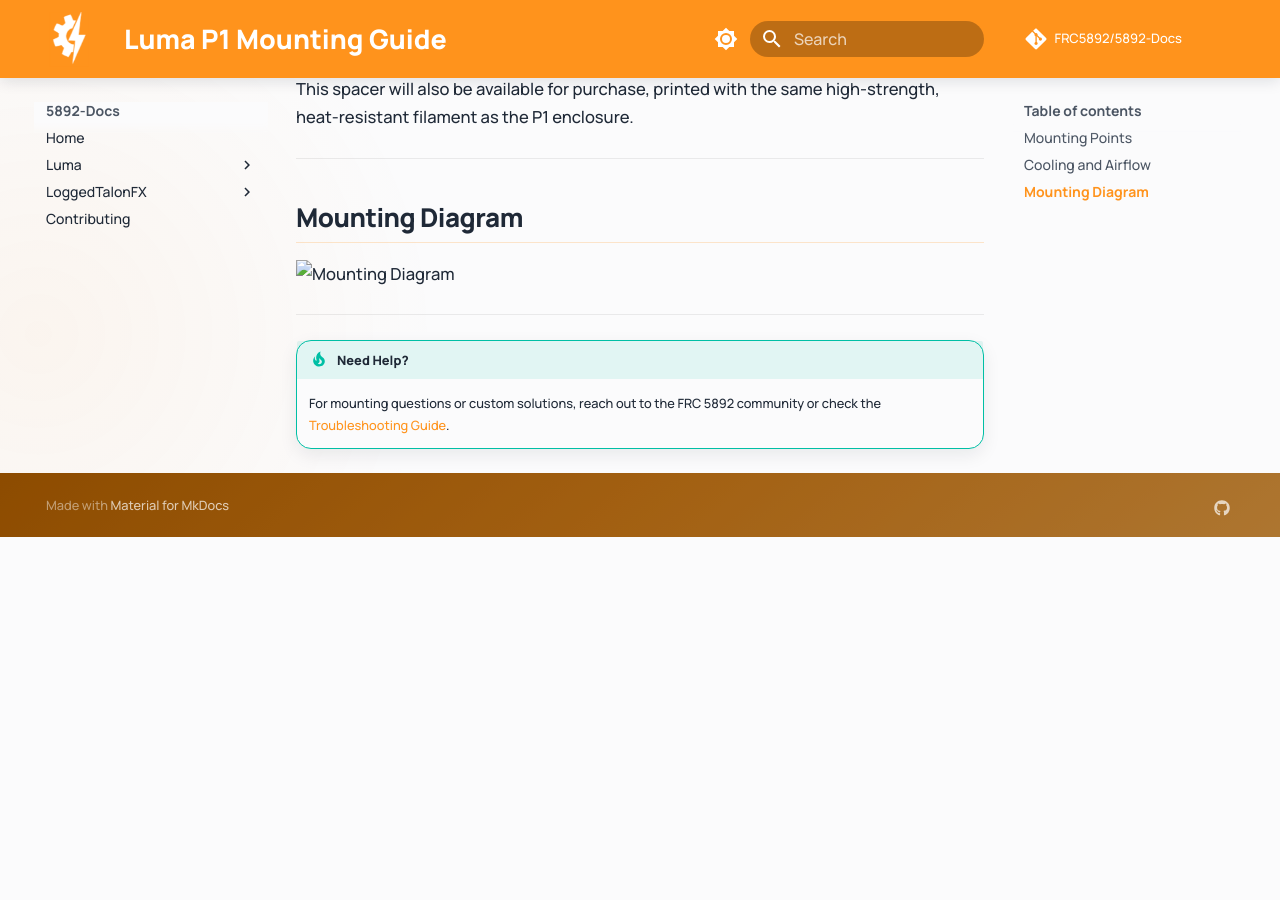
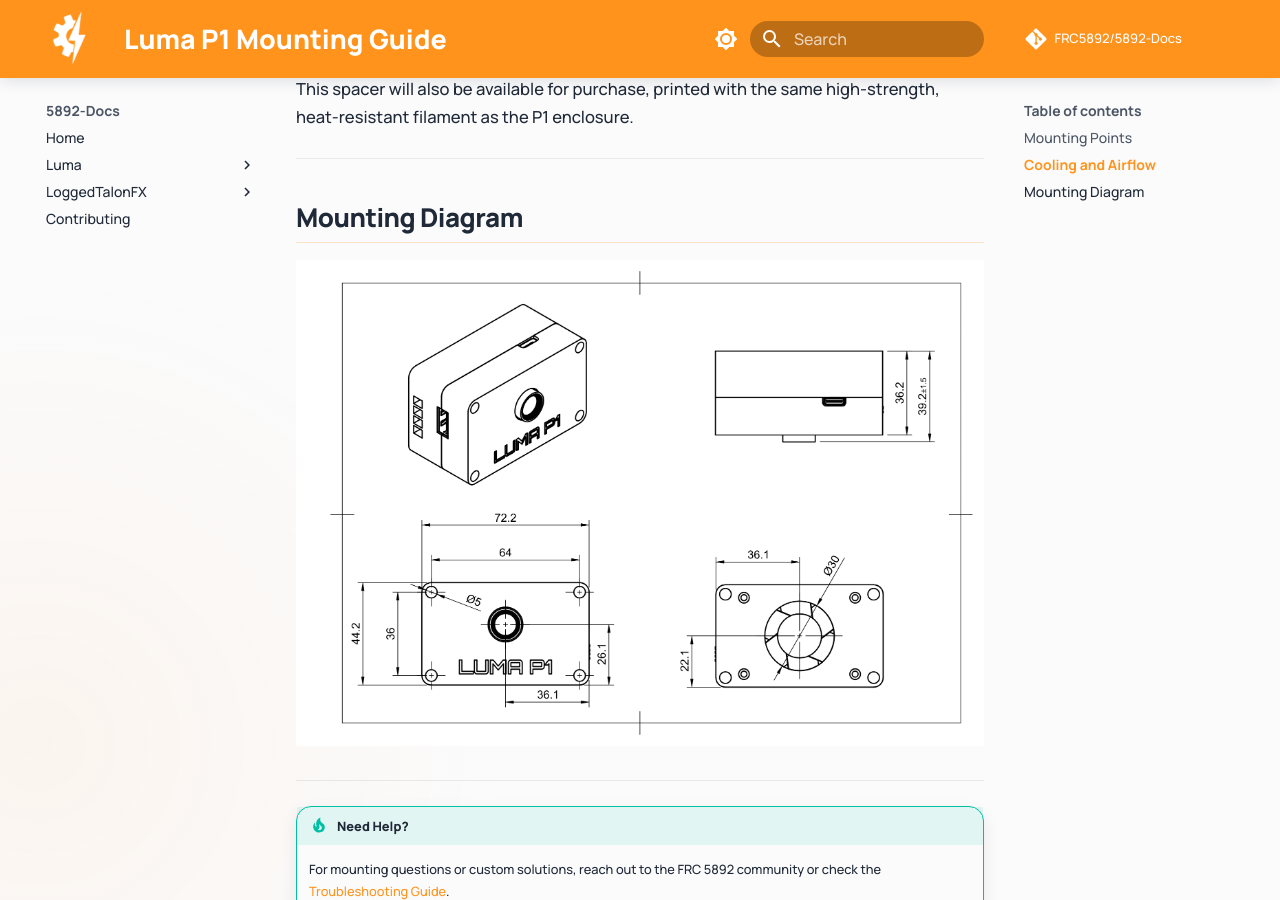
Before and after one commit to FRC5892/Luma-Docs, an MkDocs documentation site: the page built from docs/p1/mounting.md, in a window 1280 px wide and 900 px high, scrolled down 763 px. Built offline with MkDocs 1.6.1 and Material for MkDocs 9.7.7, drawn with Linux system fonts in a browser that asks for light colours; comment, search, counter and statistics services are not loaded; before the commit the page ends 1300 px from its top, so only the background shows below that.

Commit message:
Fix image paths in LumaSwitch overview and Luma P1 mounting guide for improved accessibility

```diff
--- a/docs/p1/mounting.md
+++ b/docs/p1/mounting.md
@@ -23,7 +23,7 @@ If you cannot add an air hole, a printable spacer with an airflow channel is [av
 
 ## Mounting Diagram
 
-![Mounting Diagram](../assets/lumap1.png)
+![Mounting Diagram](../assets/p1/diagrams/lumap1.png)
 
 ---
 
```
Also changed, not shown: docs/guides/lumaswitch/overview.md (+1 -1 lines).
